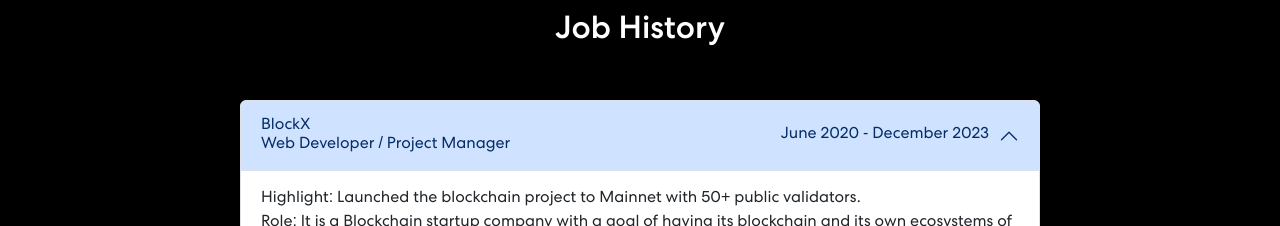
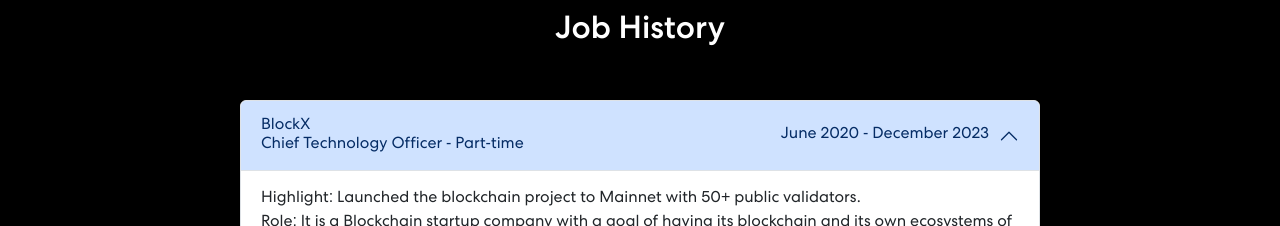
Before and after one commit to benjnp/react-portfolio, a React (Create React App) app: page / in a window 1280 px wide. Shown: the part 2320-2546 px from the top of the page. Built offline with nearby package versions, Linux system fonts and the light colour scheme.

Commit message:
Updated the links

```diff
--- a/src/components/Jobs.jsx
+++ b/src/components/Jobs.jsx
@@ -16,7 +16,7 @@
                             <div className="a-header">
                                 <div className="a-header-left">
                                     <span className="text-bold">BlockX</span>
-                                    <span className="text-bold">Web Developer / Project Manager</span>
+                                    <span className="text-bold">Chief Technology Officer - Part-time</span>
                                 </div>
                                 <div className="a-header-right">
                                     <span>June 2020 - December 2023</span>
--- a/src/components/Projects.jsx
+++ b/src/components/Projects.jsx
@@ -64,9 +64,9 @@
         // },
         {
             title: "React Portfolio",
-            description: "This is the current portfolio being used. It was made using ",
+            description: "This is the current portfolio being used. It was made using React JS",
             language: "React JS",
-            url: "https://bpacheco.site",
+            url: "https://bpacheco-react-portfolio.vercel.app/",
             imgUrl: reactPortfolio,
         }
     ];
@@ -100,7 +100,7 @@
             title: "BlockX Mainnet",
             description: "This is an EVM chain created using Cosmos SDK and launched to mainnet last January 16, 2024 with 50+ public validators. A separate testnet is also working that can be accessed by the public.",
             language: "Cosmos SDK",
-            url: "https://github.com/BlockXLabs/networks/tree/master/chains/blockx_100-1",
+            url: "https://github.com/BlockXLabs/networks/tree/master/chains/blockx_19191-1",
             imgUrl: blockx,
         },
         {
```
